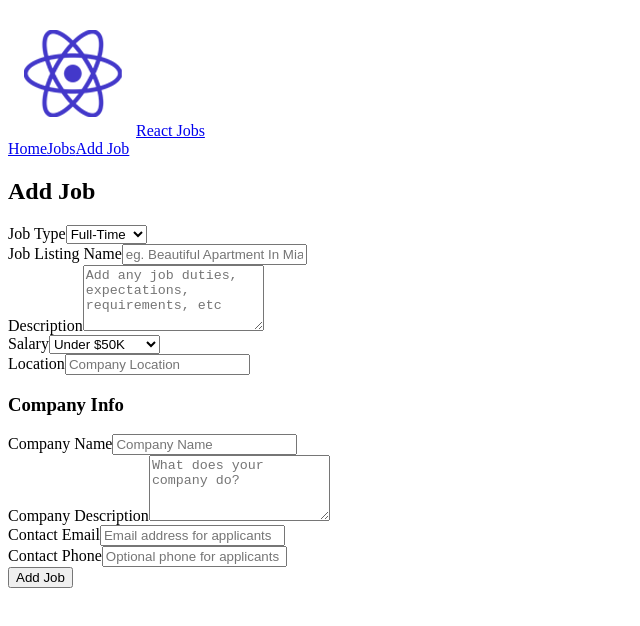
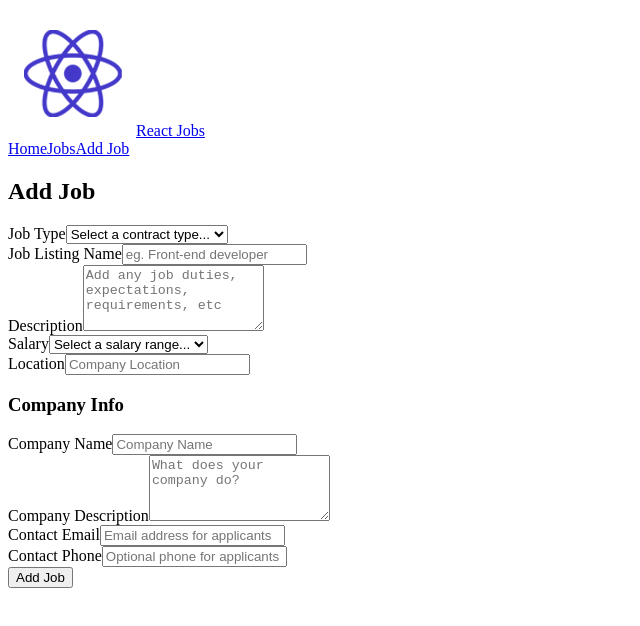
Before and after one commit to EdwinSch/react-jobs-with-json, a React (Vite) app: page /add-job in a window 1280 px wide. Shown: the top 626 px of the page, without its empty margins (0-640 px from the left). Built offline with nearby package versions, Linux system fonts and the light colour scheme; the HTML template or start-up script is replaced by a standard one.

Commit message:
add job to server functions

```diff
--- a/src/App.jsx
+++ b/src/App.jsx
@@ -12,11 +12,20 @@ import {
   RouterProvider,
 } from "react-router-dom";
 
-const addJob = (newJob) => {
-  console.log(newJob);
-};
+function App() {
+  // Add Job to server - passing from add job page
+  const addJob = async (newJob) => {
+    console.log(newJob);
+    const response = await fetch("/api/jobs", {
+      method: "POST",
+      headers: {
+        "Content-Type": "application/json",
+      },
+      body: JSON.stringify(newJob),
+    });
+    return;
+  };
 
-function App() {
   const router = createBrowserRouter(
     createRoutesFromElements(
       <Route path="/" element={<MainLayout />}>
--- a/src/components/Navbar.jsx
+++ b/src/components/Navbar.jsx
@@ -5,7 +5,7 @@ const Navbar = () => {
   const linkClass = ({ isActive }) =>
     isActive
       ? "bg-black text-white hover:bg-gray-900 hover:text-white rounded-md px-3 py-2"
-      : "text-white hover:bg-gray-900 hover:text-white rounded-md px-3 py-2";
+      : "text-white hover:bg-gray-900 hover:text-white rounded-md px-3 py-2 duration-300 ease-in-out";
 
   return (
     <nav className="bg-indigo-700 border-b border-indigo-500">
--- a/src/jobs.json
+++ b/src/jobs.json
@@ -83,6 +83,20 @@
         "contactEmail": "contact@ipsumlorem.com",
         "contactPhone": "555-555-5555"
       }
+    },
+    {
+      "id": "3b7c",
+      "title": "test dveloper",
+      "type": "Full-Time",
+      "location": "new york",
+      "description": "this is a cool job",
+      "salary": "$80K - 90K",
+      "company": {
+        "name": "cool devs",
+        "description": "cool company",
+        "contactEmail": "test@test.com",
+        "contactPhone": "12345678789"
+      }
     }
   ]
 }
--- a/src/pages/AddJobPage.jsx
+++ b/src/pages/AddJobPage.jsx
@@ -7,10 +7,10 @@ const AddJobPage = ({ addJobSubmit }) => {
 
   const [input, setInput] = useState({
     title: "",
-    type: "Full-Time",
+    type: "",
     location: "",
     description: "",
-    salary: "Under $50K",
+    salary: "",
     companyName: "",
     companyDescription: "",
     contactEmail: "",
@@ -63,13 +63,15 @@ const AddJobPage = ({ addJobSubmit }) => {
                 Job Type
               </label>
               <select
-                required
                 id="type"
                 name="type"
                 value={input.type}
                 onChange={handleChange}
                 className="border rounded w-full py-2 px-3"
               >
+                <option value="" disabled>
+                  Select a contract type...
+                </option>
                 <option value="Full-Time">Full-Time</option>
                 <option value="Part-Time">Part-Time</option>
                 <option value="Remote">Remote</option>
@@ -88,7 +90,7 @@ const AddJobPage = ({ addJobSubmit }) => {
                 value={input.title}
                 onChange={handleChange}
                 className="border rounded w-full py-2 px-3 mb-2"
-                placeholder="eg. Beautiful Apartment In Miami"
+                placeholder="eg. Front-end developer"
               />
             </div>
             <div className="mb-4">
@@ -122,8 +124,10 @@ const AddJobPage = ({ addJobSubmit }) => {
                 value={input.salary}
                 onChange={handleChange}
                 className="border rounded w-full py-2 px-3"
-                required
               >
+                <option value="" disabled>
+                  Select a salary range...
+                </option>
                 <option value="Under $50K">Under $50K</option>
                 <option value="$50K - 60K">$50K - $60K</option>
                 <option value="$60K - 70K">$60K - $70K</option>
```
